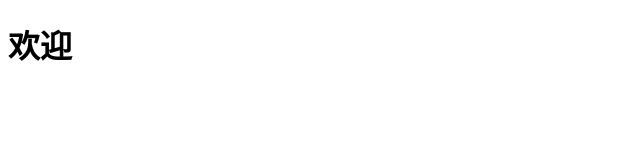
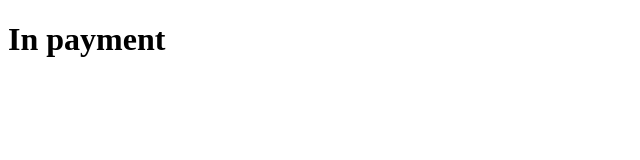
Before and after one commit to joahyi-ai/test, a plain HTML site: page welcome.html in a window 1280 px wide. Shown: the whole page, without its empty margins (0-640 px from the left). Drawn offline with Linux system fonts and the light colour scheme.

Commit message:
Update welcome.html

```diff
--- a/welcome.html
+++ b/welcome.html
@@ -6,6 +6,6 @@
 		<title>欢迎</title>
 	</head>
 	<body>
-			<h1>欢迎</h1>
+			<h1>In payment</h1>
 	</body>
 </html>
```
